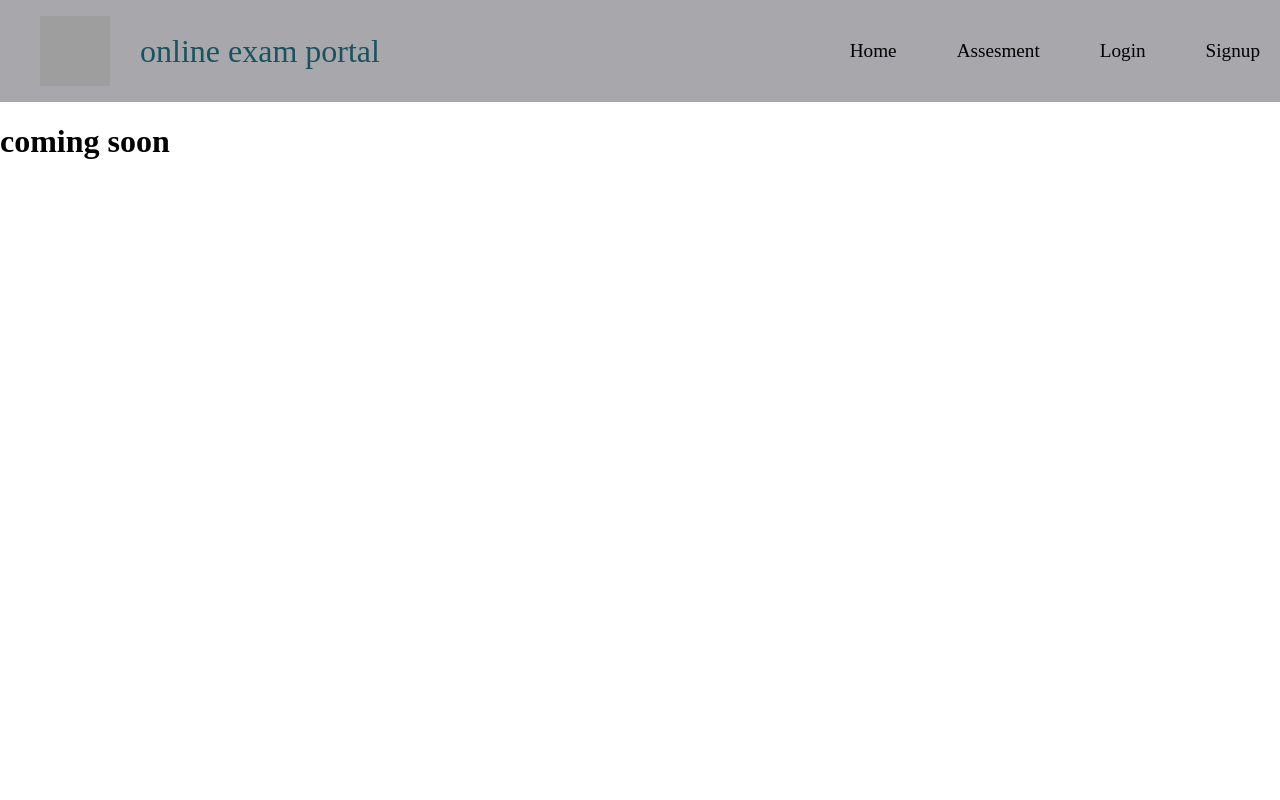
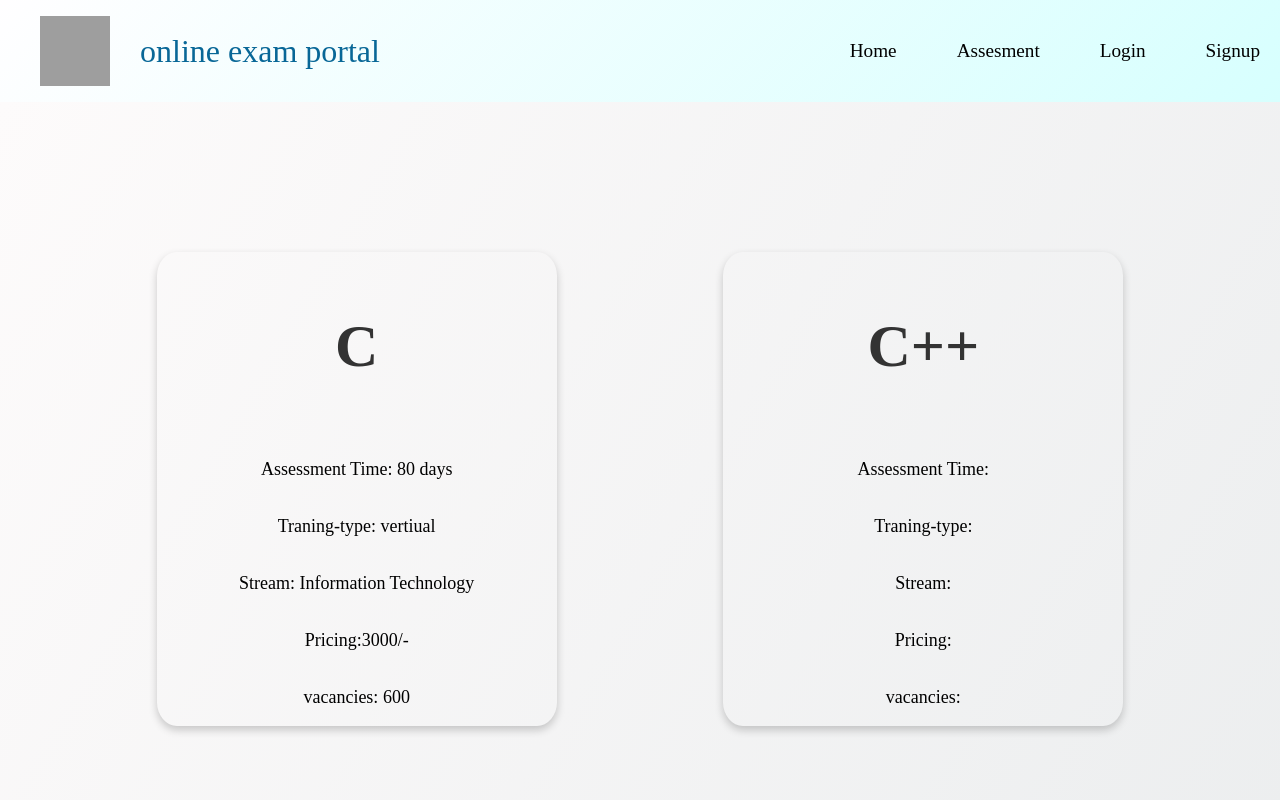
Before and after one commit to ashraf-rahil-shaik/online-exam-portal, a React (Create React App) app: page /assesment in a window 1280 px wide. Shown: the top 800 px of the page. Built offline with nearby package versions, Linux system fonts and the light colour scheme; grey boxes are pictures that could not be loaded.

Commit message:
added cards in asssessment page

```diff
--- a/src/App.css
+++ b/src/App.css
@@ -4,14 +4,11 @@
   align-items: center;
   justify-content: space-between;
   gap: 60px;
-  background: rgb(167, 167, 172);
-
-  padding: 0px;
+  background-image: linear-gradient(-225deg, #FFFEFF 0%, #D7FFFE 100%);  padding: 0px;
   margin: 0px;
   flex-wrap: wrap;
   width:100%;
-  /* position:sticky;
-  top:0; */
+
 }
 @media (max-width: 600px) {
   .main{
@@ -22,7 +19,7 @@
 .name{
 text-decoration: none;
 font-size: 2rem;
-color:rgb(23, 84, 97);
+color:rgb(8, 103, 151);
 font-weight: 500;
 }
 
--- a/src/Components/Assesment.css
+++ b/src/Components/Assesment.css
@@ -1,8 +1,49 @@
 
-.assessment-page {
+/* .assessment-page {
     display: flex;
     flex-direction: column;
     align-items: center;
     justify-content: center;
  height:100%;
+  } */
+
+  .container {
+    display: flex;
+    flex-wrap: wrap;
+    height: 100vh;
+    justify-content: space-evenly;
+    padding :70px;
+    align-items: center ;
+    background-image: linear-gradient(120deg, #fdfbfb 0%, #ebedee 100%);  }
+  .card {
+    width: 400px;
+
+    margin: 80px;
+    display: flex;
+    flex-direction: column;
+    align-items: center;
+    justify-content: center;
+    box-shadow: 0 4px 8px 0 rgba(0, 0, 0, 0.2);
+    transition: 0.3s;
+    border-radius: 5%;
+    overflow: hidden;
+    }
+
+    .card:hover {
+    box-shadow: 0 0px 16px 8px rgba(0, 0, 0, 0.2);
+    cursor: pointer;
+    background-image: linear-gradient(50deg,  #fda34b 15%, #ff7882 35%, #c8699e 52%, #7046aa 71%, #0c1db8 87%, #020f75 100%);
+    transform: scale(1.05);
+}
+
+  .card-title {
+
+    font-size: 60px;
+    font-weight: 700;
+    color: #333;
   }
+
+  .card-time {
+
+    font-size: 18px;
+  }
--- a/src/Components/Assesment.js
+++ b/src/Components/Assesment.js
@@ -1,13 +1,47 @@
 
 import React from 'react';
+import './Assesment.css'
+const Card = ({ name, time,trainingType ,Stream,Pricing,vacancies}) => (
+  <div className="card">
+    <h3 className="card-title">{name}</h3>
+    <p className="card-time">Assessment Time: {time}</p>
+    <p className="card-time">Traning-type: {trainingType}</p>
+    <p className="card-time">Stream: {Stream}</p>
+    <p className="card-time">Pricing:{Pricing}</p>
+    <p className="card-time">vacancies: {vacancies}</p>
+  </div>
+);
 
 const AssessmentPage = () => {
+  const programmingLanguages = [
+    { name: 'C',
+     Duration : "80 days" ,
+
+     trainingType : 'vertiual',
+
+    Stream : "Information Technology",
+
+    Pricing : "3000/-",
+
+    vacancies :"600",
+
+    LastDateToApply : "31st March 2023"},
+    { name: 'C++', time: '40 mins' },
+    { name: 'Java', time: '30 mins' },
+
+  ];
 
   return (
-    <div className="assessment-page">
-      <h1 className="assessment-page-title">coming soon</h1>
+    <div className="container">
+      {programmingLanguages.map(({ name, Duration,trainingType,Stream,Pricing,vacancies}) => (
+        <Card key={name} name={name} time={Duration}  trainingType ={trainingType}  Stream={Stream} Pricing={Pricing} vacancies={vacancies}/>
+      ))}
     </div>
   );
 };
 
+
+
+
+
 export default AssessmentPage;
--- a/src/Components/Home.css
+++ b/src/Components/Home.css
@@ -4,7 +4,7 @@
 
 }
 .about{
-background-color:#2894cab4;
+background-color:rgb(0, 133, 242,.1);
 display: flex;
 flex-wrap: wrap;
 flex-direction: column;
@@ -16,7 +16,7 @@ height:55vh;
 .about-us{
     font-size: 3.5rem;
     font-weight: 300;
-
+color: rgb(9, 58, 204);
 }
 .about-us-para{
     margin: 0;
@@ -57,9 +57,16 @@ height:55vh;
       }
       .boy{
         width:100%;
-        padding: 80px;
+        padding:60px;
         box-sizing: border-box;
         height: 100%;
+
+      }
+      .kid{
+
+      display: flex;
+      justify-content: center;
+     width: 100%;
 
       }
 .contact-details{
@@ -97,7 +104,7 @@ flex-wrap: wrap ;
   justify-content: space-between;
   flex-direction: column;
   padding: 20px;
-  background-color: #c2bbbb;
+  background-color: #fdfafa;
   color: #090909;
   height: 20vh;
 }
--- a/src/Components/Home.js
+++ b/src/Components/Home.js
@@ -24,7 +24,8 @@ const HomePage = () => {
 
 
 
-     </div> <img alt='kid' className='boy' src='https://globaloneservices.co.in/wp-content/uploads/2022/10/image-5.jpg'/>     <div className='contact-details'>
+     </div> <div className='kid'><img alt='kid' className='boy' src='https://globaloneservices.co.in/wp-content/uploads/2022/10/image-5.jpg'/></div>
+          <div className='contact-details'>
         <div className='contact'>
            <h1 className='head'>Contact</h1>
            <p className='contact-para'>Office: (040) 66- 888-666</p>
--- a/src/Components/Signup.css
+++ b/src/Components/Signup.css
@@ -1,47 +1,11 @@
-/* .signup-page {
-    display: flex;
-    flex-direction: column;
-    align-items: center;
-    padding: 50px;
- height:100%;
 
-
-  }
-
-  .form{
-    display: flex;
-    flex-direction: column;
-    align-items: center;
-
-  }
-
-
-  .signup-page-title {
-    font-size: 2em;
-    margin-bottom: 20px;
-  }
-
-  .error-message {
-    color: red;
-    margin-bottom: 20px;
-  }
-
-  .input-field {
-    width: 300px;
-    height: 40px;
-    padding: 10px;
-    margin-bottom: 20px;
-    font-size: 1em;
-    border: 1px solid lightgray;
-    border-radius: 5px;
-  }*/
 
   .submit-button {
     width: 300px;
     height: 40px;
     padding: 10px;
     margin-top: 20px;
-    background-color: rgb(35, 155, 195);
+    background-color: rgba(31, 167, 198, 0.879);
     color: white;
     border: none;
     border-radius: 5px;
--- a/src/index.css
+++ b/src/index.css
@@ -1,3 +1,6 @@
+html {
+  background-color: #fff !important;
+  }
 body{
     padding: 0;
     margin: 0;
```
